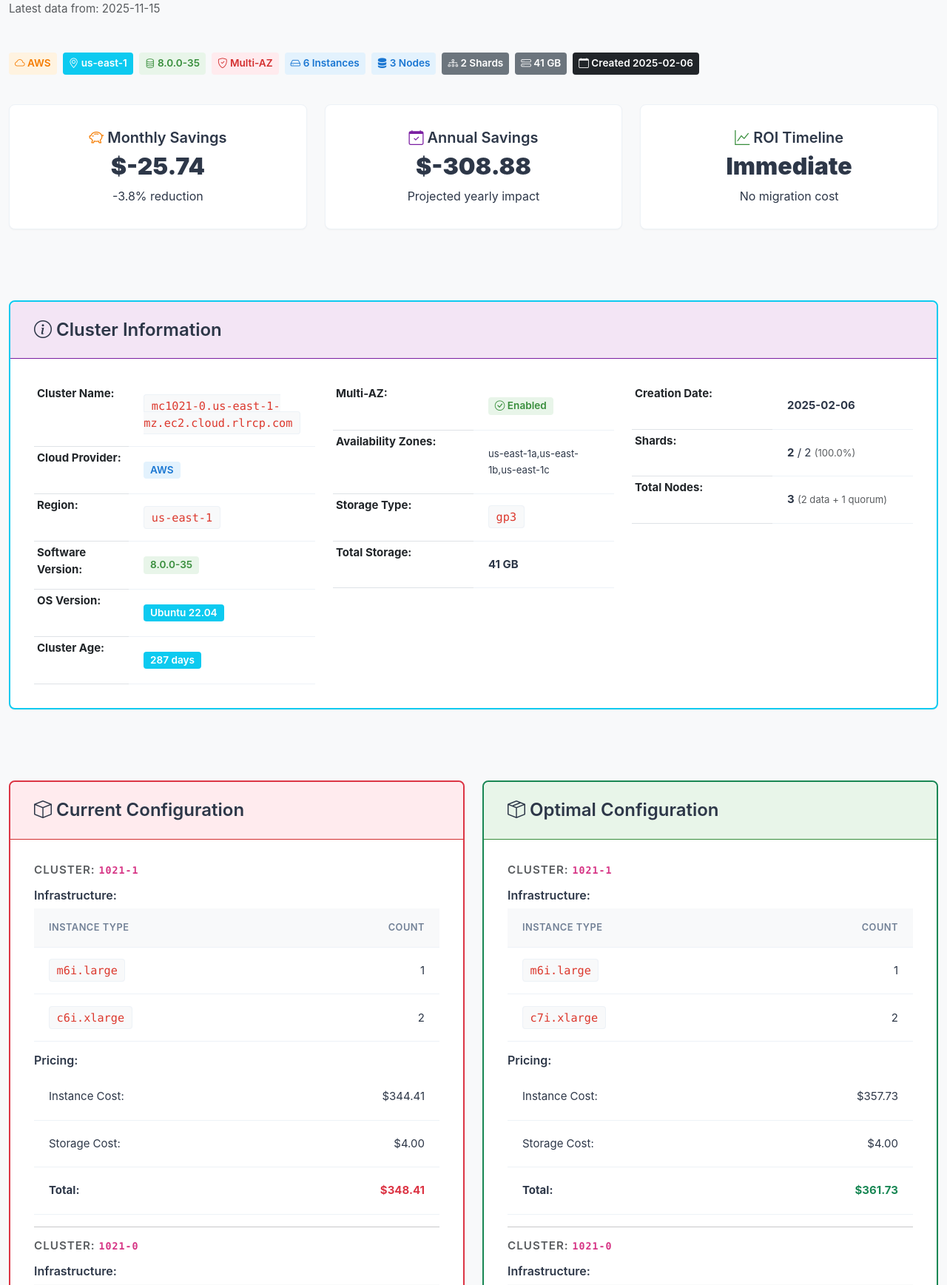
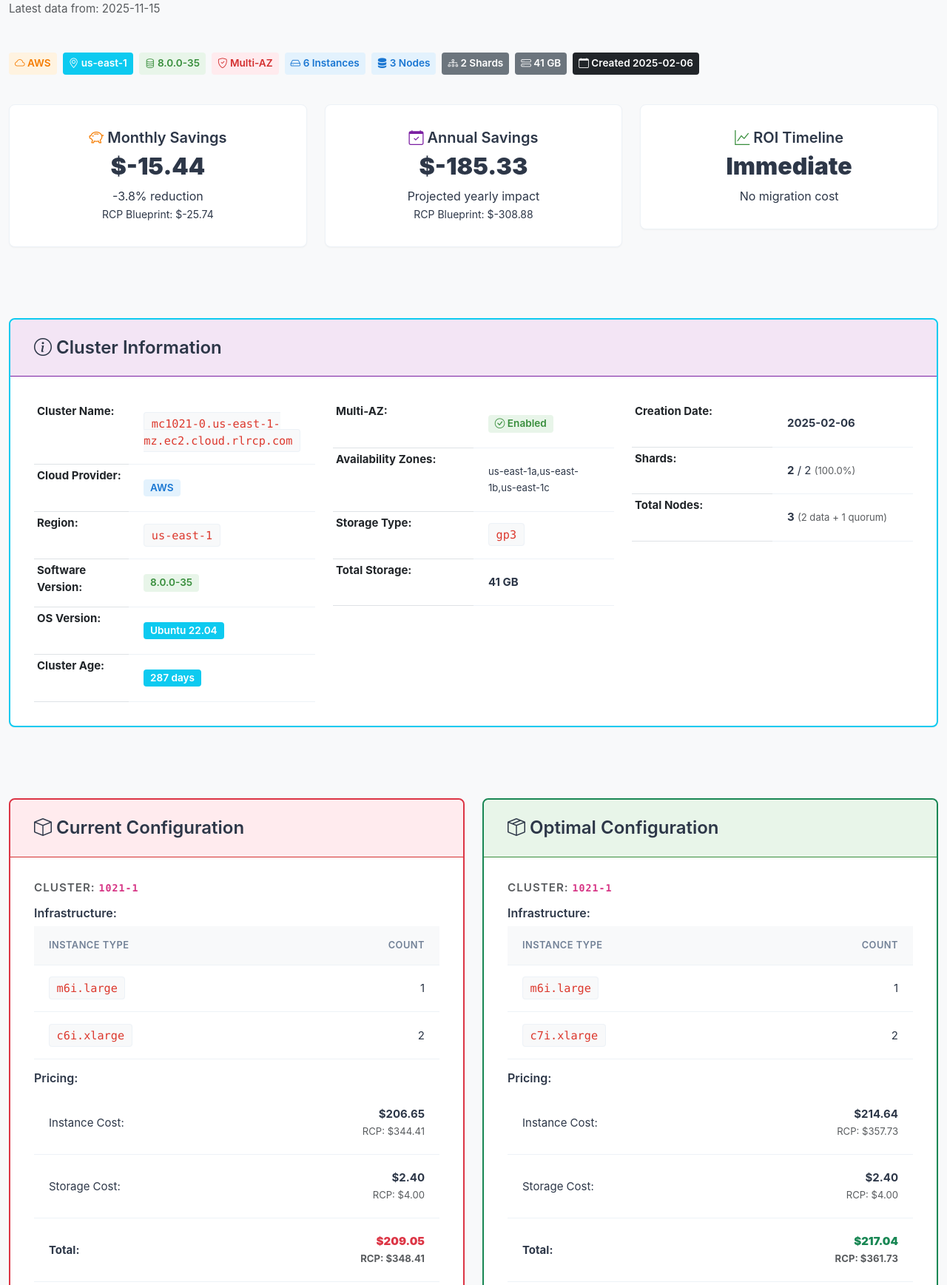
Before and after one commit to dobri-boyadzhiev/Active-Active-Cost-Analysis, a Flask app: page /cluster/1021 in a window 1280 px wide. Shown: the part 178-1915 px from the top of the page at 74% size. Run offline with Flask 3, Linux system fonts and the light colour scheme; data comes from the database, SQL or seed files in the repository; some libraries are stand-ins or nearby versions.

Commit message:
Implement dual display for financial metrics (adjusted + RCP blueprint values)

```diff
--- a/app.py
+++ b/app.py
@@ -45,6 +45,14 @@ app.config['TEMPLATES_AUTO_RELOAD'] = True
 app.jinja_env.auto_reload = True
 app.config['SEND_FILE_MAX_AGE_DEFAULT'] = 0
 
+# ============================================================================
+# CONSTANTS AND CONFIGURATION
+# ============================================================================
+
+# Adjustment factor for conservative financial estimates
+# RCP blueprint values are multiplied by this factor for display
+ADJUSTMENT_FACTOR = 0.6  # 40% reduction (shows 60% of original)
+
 # Database Path Configuration
 # For Cloud Run: uses GCS mounted volume
 # For local dev: uses current directory
@@ -96,13 +104,36 @@ logger.info(f"Path Prefix: {PATH_PREFIX if PATH_PREFIX else '(none)'}")
 
 
 # ============================================================================
+# JINJA2 FILTERS
+# ============================================================================
+
+@app.template_filter('adjusted')
+def adjusted_filter(value):
+    """Apply adjustment factor to financial value."""
+    if value is None:
+        return 0
+    return value * ADJUSTMENT_FACTOR
+
+@app.template_filter('format_currency')
+def format_currency_filter(value, decimals=2):
+    """Format value as currency with commas."""
+    if value is None:
+        return "$0.00"
+    format_str = "{:,.%df}" % decimals
+    return "$" + format_str.format(value)
+
+
+# ============================================================================
 # CONTEXT PROCESSORS
 # ============================================================================
 
 @app.context_processor
 def inject_path_prefix():
-    """Inject PATH_PREFIX into all templates."""
-    return {'PATH_PREFIX': PATH_PREFIX}
+    """Inject PATH_PREFIX and ADJUSTMENT_FACTOR into all templates."""
+    return {
+        'PATH_PREFIX': PATH_PREFIX,
+        'ADJUSTMENT_FACTOR': ADJUSTMENT_FACTOR
+    }
 
 
 # ============================================================================
@@ -274,9 +305,11 @@ def dashboard():
         # Build metrics dictionary
         metrics = {
             # Row 1: Financial Metrics
-            'monthly_savings': round(total_savings, 2),
+            'monthly_savings': round(total_savings * 0.6, 2),  # 40% reduction (60% of original)
+            'monthly_savings_rcp_blueprint': round(total_savings, 2),  # Original RCP blueprint value
             'savings_change_percent': round(savings_change_percent, 1),
-            'annual_roi': round(total_savings * 12, 2),
+            'annual_roi': round(total_savings * 12 * 0.6, 2),  # 40% reduction (60% of original)
+            'annual_roi_rcp_blueprint': round(total_savings * 12, 2),  # Original RCP blueprint value
             'savings_percent_of_spend': round((total_savings / total_current * 100) if total_current > 0 else 0, 1),
             'avg_savings_per_cluster': round(avg_savings, 2),
             'median_savings': round(median_savings, 2),
@@ -347,7 +380,8 @@ def dashboard():
         metrics['most_used_instance_avg_cost'] = round(most_used_avg_cost, 2)
 
         # 🆕 NEW METRICS: Total AA Spend
-        metrics['total_aa_spend'] = round(total_current, 2)
+        metrics['total_aa_spend'] = round(total_current * 0.6, 2)  # 40% reduction (60% of original)
+        metrics['total_aa_spend_rcp_blueprint'] = round(total_current, 2)  # Original RCP blueprint value
 
         # 🆕 NEW METRICS: Average Cluster Age
         age_data = db.conn.execute('''
--- a/templates/cluster_details.html
+++ b/templates/cluster_details.html
@@ -74,8 +74,11 @@
         <div class="card bg-warning text-dark">
             <div class="card-body text-center">
                 <h5><i class="bi bi-piggy-bank"></i> Monthly Savings</h5>
-                <h2><strong>${{ "{:,.2f}".format(latest_result.total_savings) }}</strong></h2>
-                <p class="mb-0">{{ "{:.1f}".format(latest_result.savings_percent) }}% reduction</p>
+                <h2><strong>${{ "{:,.2f}".format(latest_result.total_savings | adjusted) }}</strong></h2>
+                <p class="mb-0">
+                    {{ "{:.1f}".format(latest_result.savings_percent) }}% reduction
+                    <br><small>RCP Blueprint: ${{ "{:,.2f}".format(latest_result.total_savings) }}</small>
+                </p>
             </div>
         </div>
     </div>
@@ -83,8 +86,11 @@
         <div class="card bg-info text-white">
             <div class="card-body text-center">
                 <h5><i class="bi bi-calendar-check"></i> Annual Savings</h5>
-                <h2><strong>${{ "{:,.2f}".format(latest_result.total_savings * 12) }}</strong></h2>
-                <p class="mb-0">Projected yearly impact</p>
+                <h2><strong>${{ "{:,.2f}".format((latest_result.total_savings * 12) | adjusted) }}</strong></h2>
+                <p class="mb-0">
+                    Projected yearly impact
+                    <br><small>RCP Blueprint: ${{ "{:,.2f}".format(latest_result.total_savings * 12) }}</small>
+                </p>
             </div>
         </div>
     </div>
@@ -272,15 +278,24 @@
                 <table class="table table-sm">
                     <tr>
                         <td>Instance Cost:</td>
-                        <td class="text-end">${{ "{:,.2f}".format(cluster.instance_price) }}</td>
+                        <td class="text-end">
+                            <strong>${{ "{:,.2f}".format(cluster.instance_price | adjusted) }}</strong>
+                            <br><small class="text-muted">RCP: ${{ "{:,.2f}".format(cluster.instance_price) }}</small>
+                        </td>
                     </tr>
                     <tr>
                         <td>Storage Cost:</td>
-                        <td class="text-end">${{ "{:,.2f}".format(cluster.storage_price) }}</td>
+                        <td class="text-end">
+                            <strong>${{ "{:,.2f}".format(cluster.storage_price | adjusted) }}</strong>
+                            <br><small class="text-muted">RCP: ${{ "{:,.2f}".format(cluster.storage_price) }}</small>
+                        </td>
                     </tr>
                     <tr class="fw-bold">
                         <td>Total:</td>
-                        <td class="text-end text-danger">${{ "{:,.2f}".format(cluster.total_price) }}</td>
+                        <td class="text-end text-danger">
+                            <strong>${{ "{:,.2f}".format(cluster.total_price | adjusted) }}</strong>
+                            <br><small class="text-muted">RCP: ${{ "{:,.2f}".format(cluster.total_price) }}</small>
+                        </td>
                     </tr>
                 </table>
 
@@ -290,7 +305,8 @@
                 <!-- Total for all current clusters -->
                 {% set total_current = current_clusters | sum(attribute='total_price') %}
                 <div class="alert alert-danger mt-3">
-                    <strong>Total Current Cost: ${{ "{:,.2f}".format(total_current) }}</strong>
+                    <strong>Total Current Cost: ${{ "{:,.2f}".format(total_current | adjusted) }}</strong>
+                    <br><small class="text-muted">RCP Blueprint: ${{ "{:,.2f}".format(total_current) }}</small>
                 </div>
             </div>
         </div>
@@ -328,15 +344,24 @@
                 <table class="table table-sm">
                     <tr>
                         <td>Instance Cost:</td>
-                        <td class="text-end">${{ "{:,.2f}".format(cluster.instance_price) }}</td>
+                        <td class="text-end">
+                            <strong>${{ "{:,.2f}".format(cluster.instance_price | adjusted) }}</strong>
+                            <br><small class="text-muted">RCP: ${{ "{:,.2f}".format(cluster.instance_price) }}</small>
+                        </td>
                     </tr>
                     <tr>
                         <td>Storage Cost:</td>
-                        <td class="text-end">${{ "{:,.2f}".format(cluster.storage_price) }}</td>
+                        <td class="text-end">
+                            <strong>${{ "{:,.2f}".format(cluster.storage_price | adjusted) }}</strong>
+                            <br><small class="text-muted">RCP: ${{ "{:,.2f}".format(cluster.storage_price) }}</small>
+                        </td>
                     </tr>
                     <tr class="fw-bold">
                         <td>Total:</td>
-                        <td class="text-end text-success">${{ "{:,.2f}".format(cluster.total_price) }}</td>
+                        <td class="text-end text-success">
+                            <strong>${{ "{:,.2f}".format(cluster.total_price | adjusted) }}</strong>
+                            <br><small class="text-muted">RCP: ${{ "{:,.2f}".format(cluster.total_price) }}</small>
+                        </td>
                     </tr>
                 </table>
 
@@ -346,7 +371,8 @@
                 <!-- Total for all optimal clusters -->
                 {% set total_optimal = optimal_clusters | sum(attribute='total_price') %}
                 <div class="alert alert-success mt-3">
-                    <strong>Total Optimal Cost: ${{ "{:,.2f}".format(total_optimal) }}</strong>
+                    <strong>Total Optimal Cost: ${{ "{:,.2f}".format(total_optimal | adjusted) }}</strong>
+                    <br><small class="text-muted">RCP Blueprint: ${{ "{:,.2f}".format(total_optimal) }}</small>
                 </div>
             </div>
         </div>
@@ -404,16 +430,19 @@
                                     {% set cluster_savings = current.total_price - optimal.total_price %}
                                     {% if cluster_savings > 0 %}
                                     <span class="badge bg-danger">
-                                        ${{ "{:,.2f}".format(cluster_savings) }}
+                                        ${{ "{:,.2f}".format(cluster_savings | adjusted) }}
                                     </span>
+                                    <br><small class="text-muted">RCP: ${{ "{:,.2f}".format(cluster_savings) }}</small>
                                     {% elif cluster_savings < 0 %}
                                     <span class="badge bg-success">
-                                        ${{ "{:,.2f}".format(cluster_savings) }}
+                                        ${{ "{:,.2f}".format(cluster_savings | adjusted) }}
                                     </span>
+                                    <br><small class="text-muted">RCP: ${{ "{:,.2f}".format(cluster_savings) }}</small>
                                     {% else %}
                                     <span class="badge bg-secondary">
-                                        ${{ "{:,.2f}".format(cluster_savings) }}
+                                        ${{ "{:,.2f}".format(cluster_savings | adjusted) }}
                                     </span>
+                                    <br><small class="text-muted">RCP: ${{ "{:,.2f}".format(cluster_savings) }}</small>
                                     {% endif %}
                                 </td>
                             </tr>
@@ -519,16 +548,23 @@
                             {% for record in history | reverse %}
                             <tr>
                                 <td>{{ record.timestamp[:10] }}</td>
-                                <td class="text-end">${{ "{:,.2f}".format(record.current_price) }}</td>
-                                <td class="text-end">${{ "{:,.2f}".format(record.optimal_price) }}</td>
+                                <td class="text-end">
+                                    <strong>${{ "{:,.2f}".format(record.current_price | adjusted) }}</strong>
+                                    <br><small class="text-muted">RCP: ${{ "{:,.2f}".format(record.current_price) }}</small>
+                                </td>
+                                <td class="text-end">
+                                    <strong>${{ "{:,.2f}".format(record.optimal_price | adjusted) }}</strong>
+                                    <br><small class="text-muted">RCP: ${{ "{:,.2f}".format(record.optimal_price) }}</small>
+                                </td>
                                 <td class="text-end">
                                     {% if record.savings > 0 %}
-                                    <span class="text-danger fw-bold">${{ "{:,.2f}".format(record.savings) }}</span>
+                                    <span class="text-danger fw-bold">${{ "{:,.2f}".format(record.savings | adjusted) }}</span>
                                     {% elif record.savings < 0 %}
-                                    <span class="text-success fw-bold">${{ "{:,.2f}".format(record.savings) }}</span>
+                                    <span class="text-success fw-bold">${{ "{:,.2f}".format(record.savings | adjusted) }}</span>
                                     {% else %}
-                                    <span class="fw-bold">${{ "{:,.2f}".format(record.savings) }}</span>
+                                    <span class="fw-bold">${{ "{:,.2f}".format(record.savings | adjusted) }}</span>
                                     {% endif %}
+                                    <br><small class="text-muted">RCP: ${{ "{:,.2f}".format(record.savings) }}</small>
                                 </td>
                                 <td class="text-end">
                                     {% if record.savings_percent > 0 %}
```
Also changed, not shown: templates/dashboard.html (+15 -15 lines), templates/top_savings.html (+24 -8 lines).
